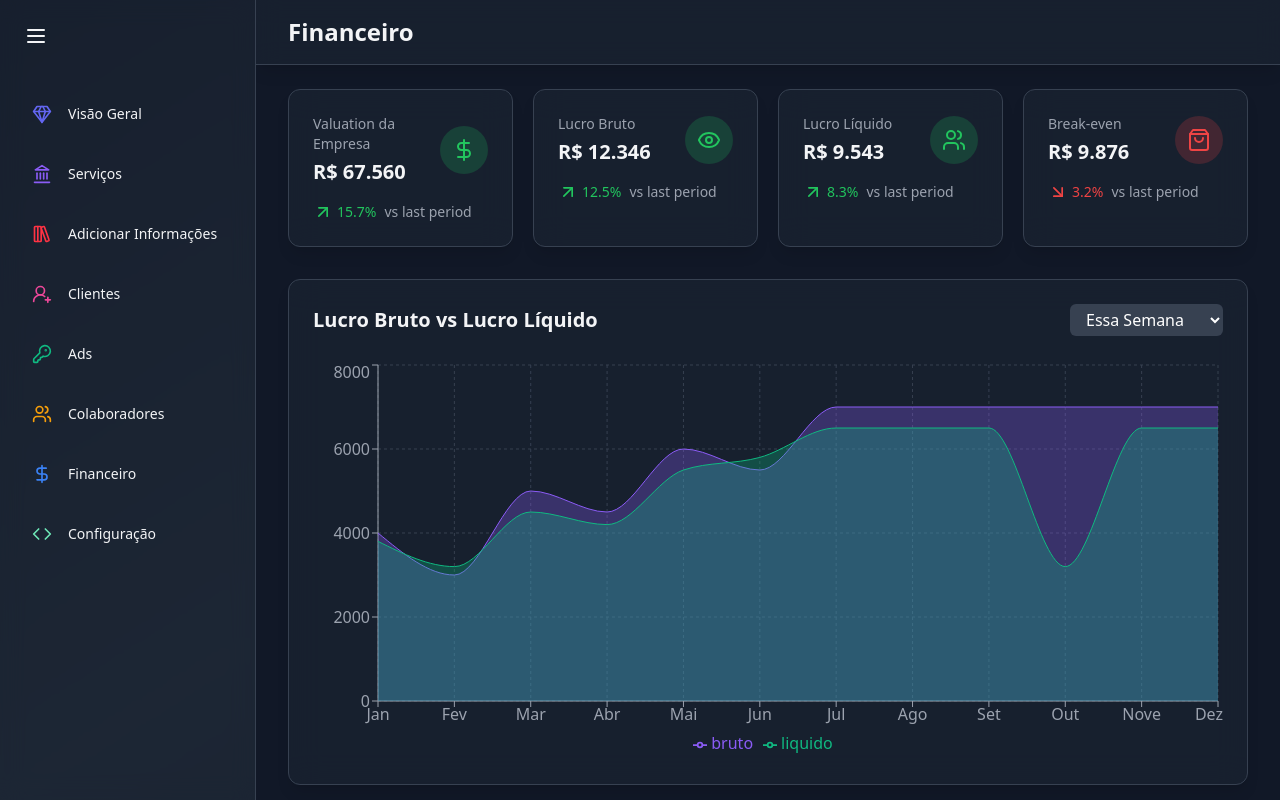
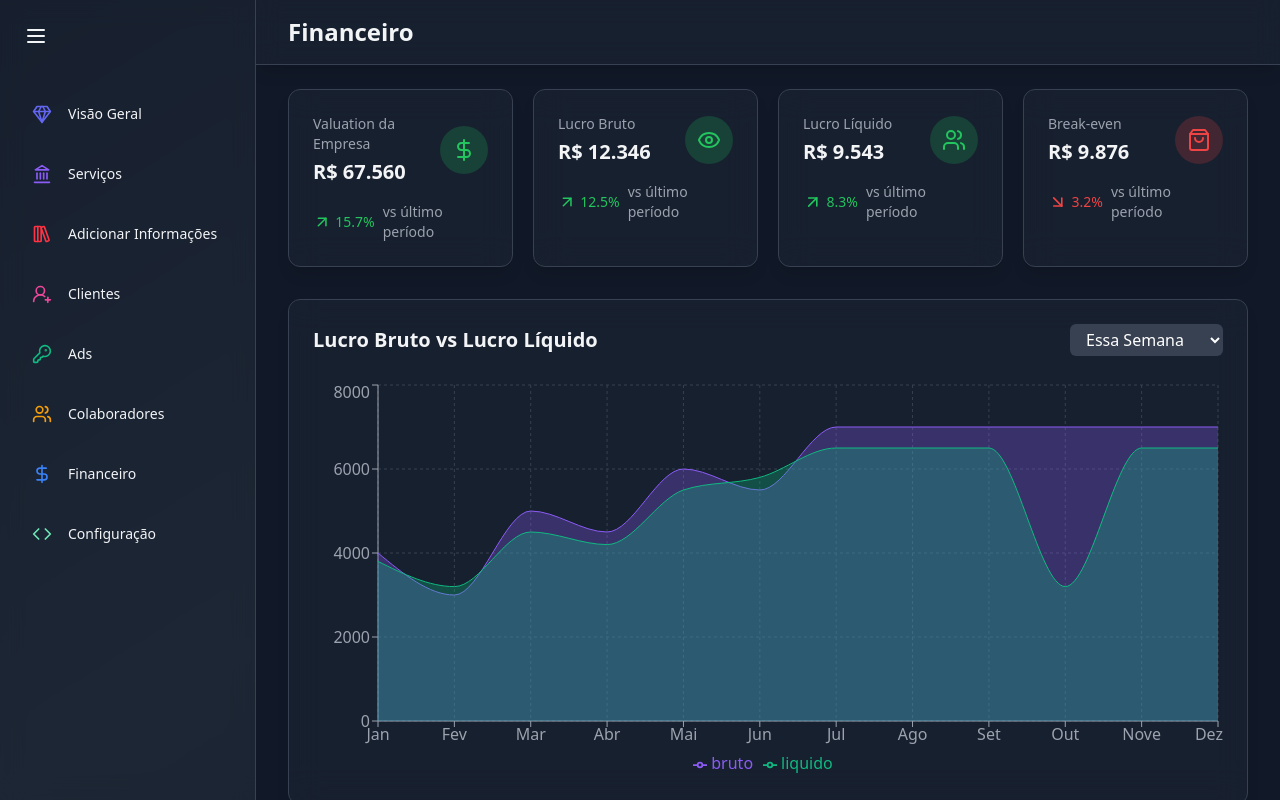
Before and after one commit to thepatroa/patroa, a React (Vite) app in the folder frontend/: page /financeiro in a window 1280 px wide. Built offline with nearby package versions, Linux system fonts and the light colour scheme.

Commit message:
fix: 🦁 translate phrase to portuguese

```diff
--- a/frontend/src/components/analytics/OverviewCards.jsx
+++ b/frontend/src/components/analytics/OverviewCards.jsx
@@ -42,7 +42,7 @@ const OverviewCards = () => {
 					>
 						{item.change >= 0 ? <ArrowUpRight size='20' /> : <ArrowDownRight size='20' />}
 						<span className='ml-1 text-sm font-medium'>{Math.abs(item.change)}%</span>
-						<span className='ml-2 text-sm text-gray-400'>vs last period</span>
+						<span className='ml-2 text-sm text-gray-400'>vs último período</span>
 					</div>
 				</motion.div>
 			))}
```
